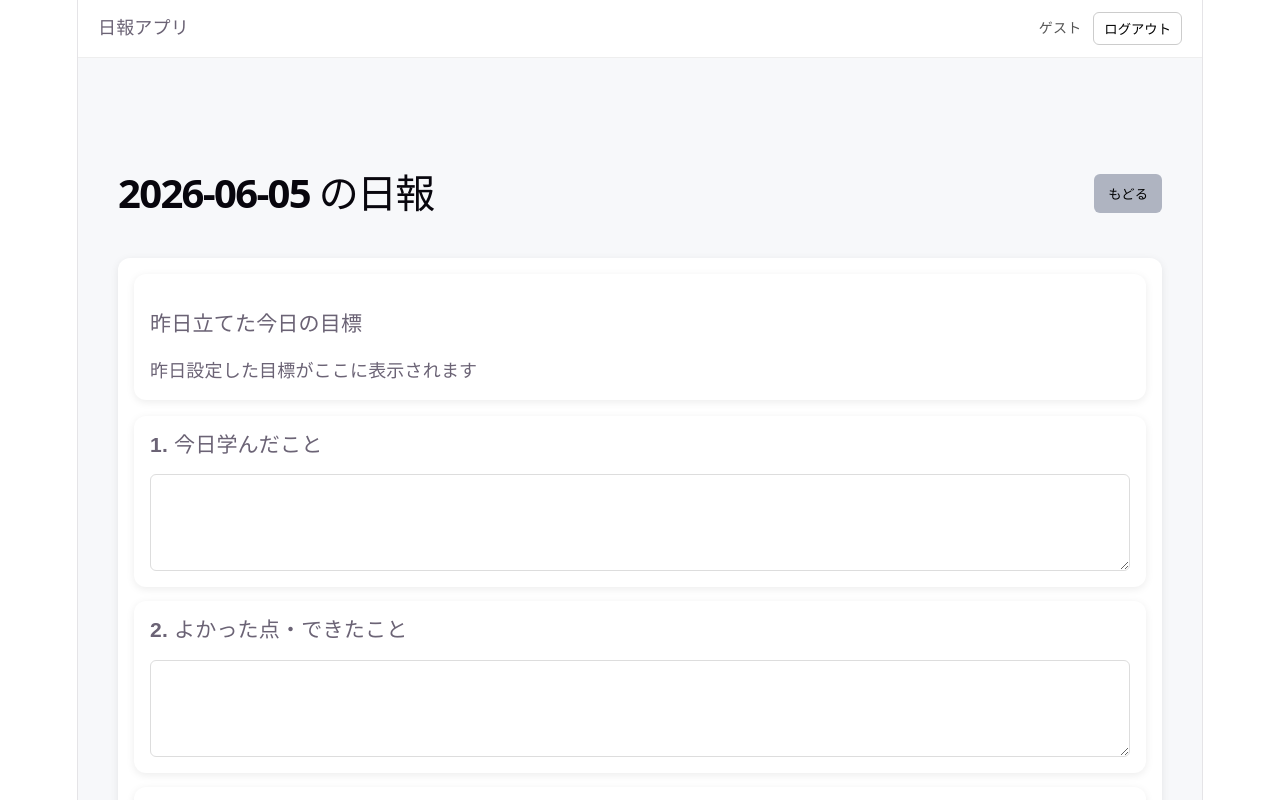
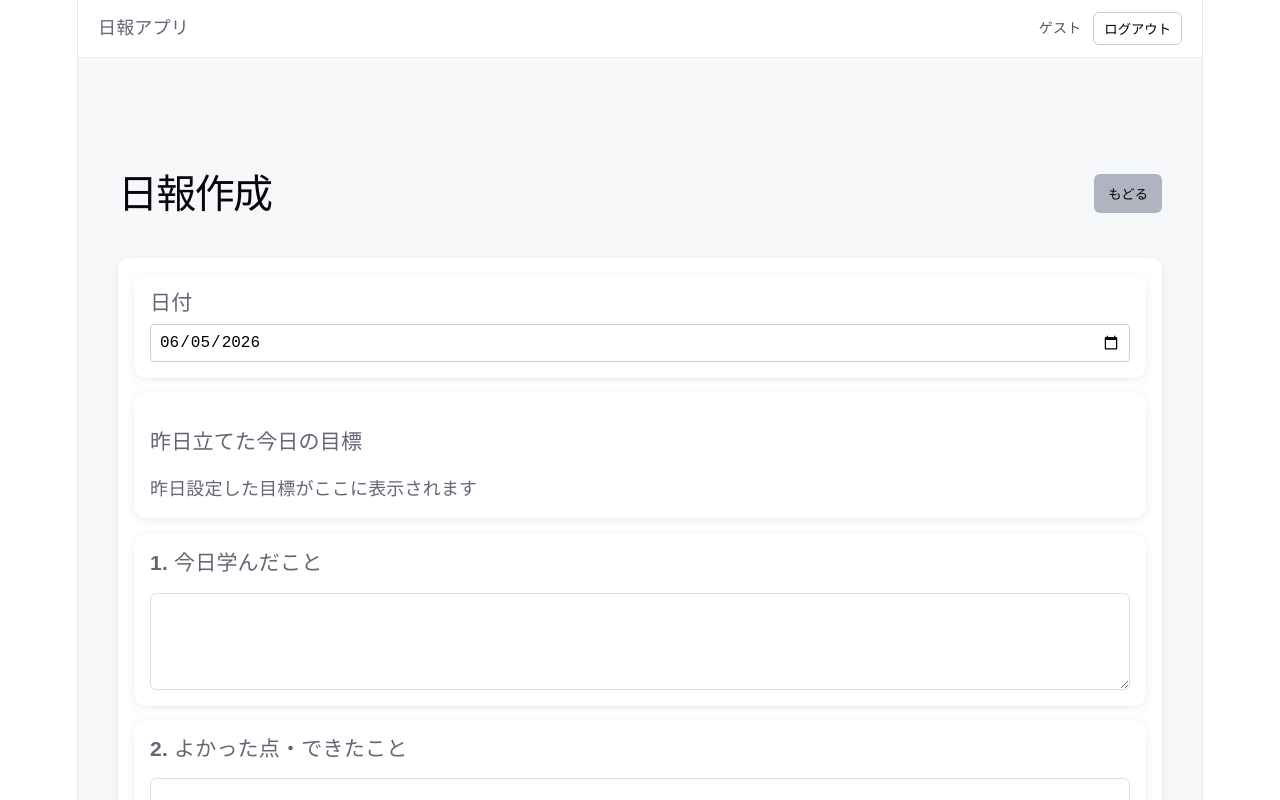
Before and after one commit to tokoMatsubara/Nippo_group7, a React app in the folder frontend/: page /create-report in a window 1280 px wide. Shown: the top 800 px of the page. Built offline with nearby package versions, Linux system fonts and the light colour scheme; the HTML template or start-up script is replaced by a standard one.

Commit message:
日報作成画面で日付を選択できるように修正

```diff
--- a/frontend/src/pages/CreateReport.jsx
+++ b/frontend/src/pages/CreateReport.jsx
@@ -180,7 +180,7 @@ function CreateReport() {
     <div className="daily-page">
       <header className="header">
         <div>
-          <h1 className="title">{date} の日報{editDaily ? "編集" : ""}</h1>
+          <h1 className="title">日報{editDaily ? "編集" : "作成"}</h1>
         </div>
         <div>
           <button className="backButton" onClick={() => navigate(returnPath)}>もどる</button>
@@ -188,6 +188,22 @@ function CreateReport() {
       </header>
 
       <div className="card">
+
+        <div className="section-card card">
+          <h3>日付</h3>
+          <input
+            type="date"
+            value={date}
+            onChange={(e) => setDate(e.target.value)}
+            style={{
+              width: "100%",
+              padding: "8px",
+              fontSize: "16px",
+              border: "1px solid #ccc",
+              borderRadius: "4px",
+            }}
+          />
+        </div>
 
         <div className="goal-card card">
           <h3>昨日立てた今日の目標</h3>
```
